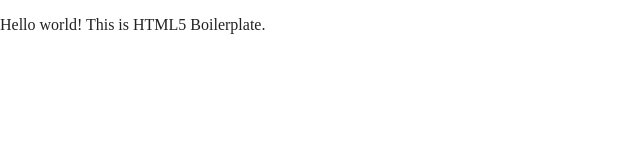
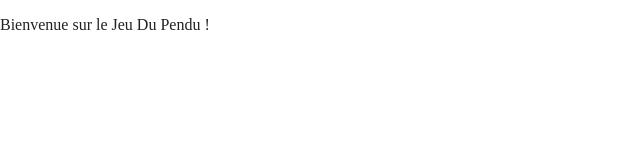
Before and after one commit to AntoineCheminPro/JeuDuPendu, a website built with Parcel: page index.html in a window 1280 px wide. Shown: the whole page, without its empty margins (0-640 px from the left). Built offline with nearby package versions, Linux system fonts and the light colour scheme.

Commit message:
premiére mise à jour de readme avec les spécificités fonctionnelles et techniques

```diff
--- a/index.html
+++ b/index.html
@@ -25,7 +25,7 @@
 <body>
 
   <!-- Add your site or application content here -->
-  <p>Hello world! This is HTML5 Boilerplate.</p>
+  <p>Bienvenue sur le Jeu Du Pendu !</p>
   <script src="js/vendor/modernizr-3.11.2.min.js"></script>
   <script src="js/plugins.js"></script>
   <script src="js/main.js"></script>
```
Also changed, not shown: README.md.
